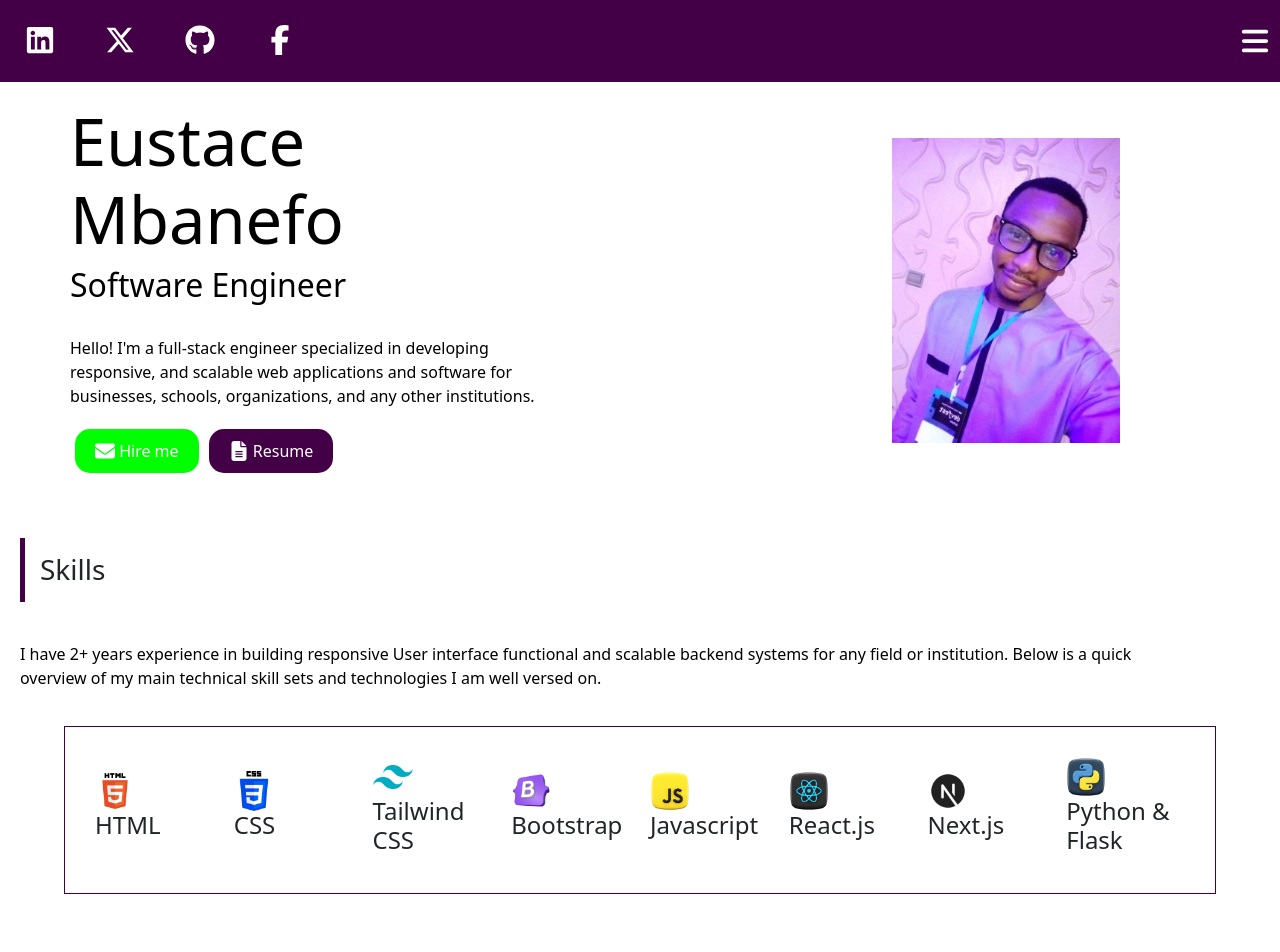
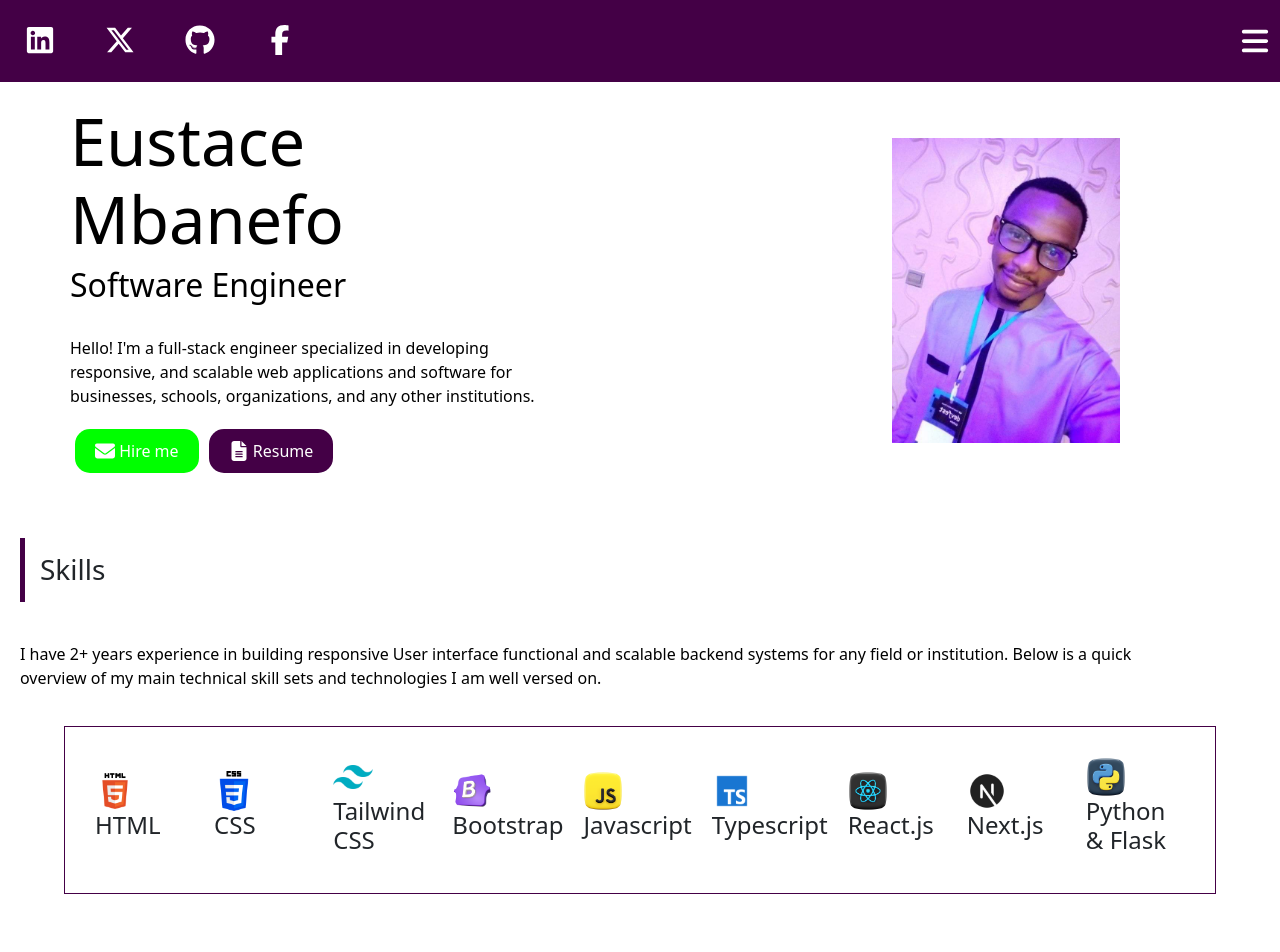
Before and after one commit to Phumnanya/Eustace-portfolio, a Next.js app: page / in a window 1280 px wide. Shown: the top 952 px of the page. Built offline with nearby package versions, Linux system fonts and the light colour scheme.

Commit message:
Added new skill

```diff
--- a/components/home components/Skills.js
+++ b/components/home components/Skills.js
@@ -32,6 +32,10 @@ export default function Skills() {
                     <h4>Javascript</h4>
                 </div>
                 <div className={styles.skills}>
+                    <img src="typescript.png" alt="typescript icon" />
+                    <h4>Typescript</h4>
+                </div>
+                <div className={styles.skills}>
                     <img src="react.png" alt="react icon" />
                     <h4>React.js</h4>
                 </div>
```
